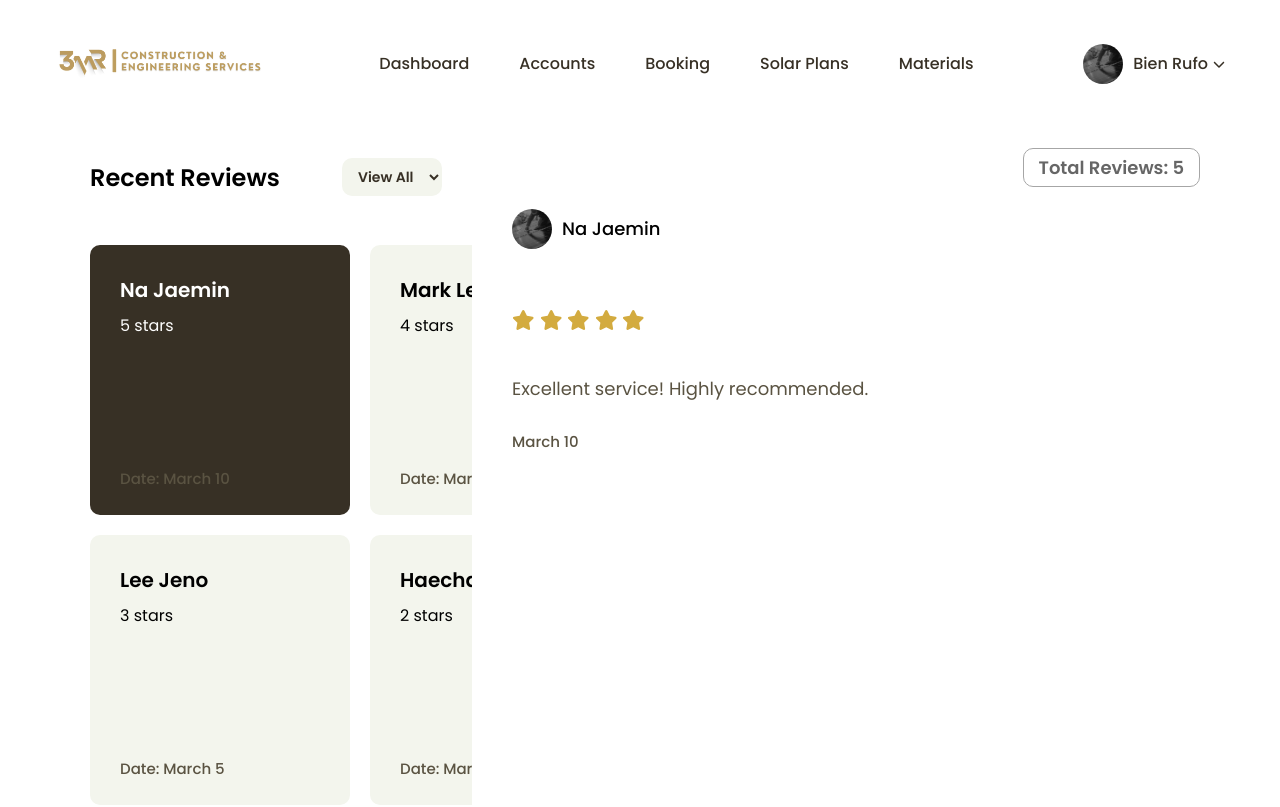
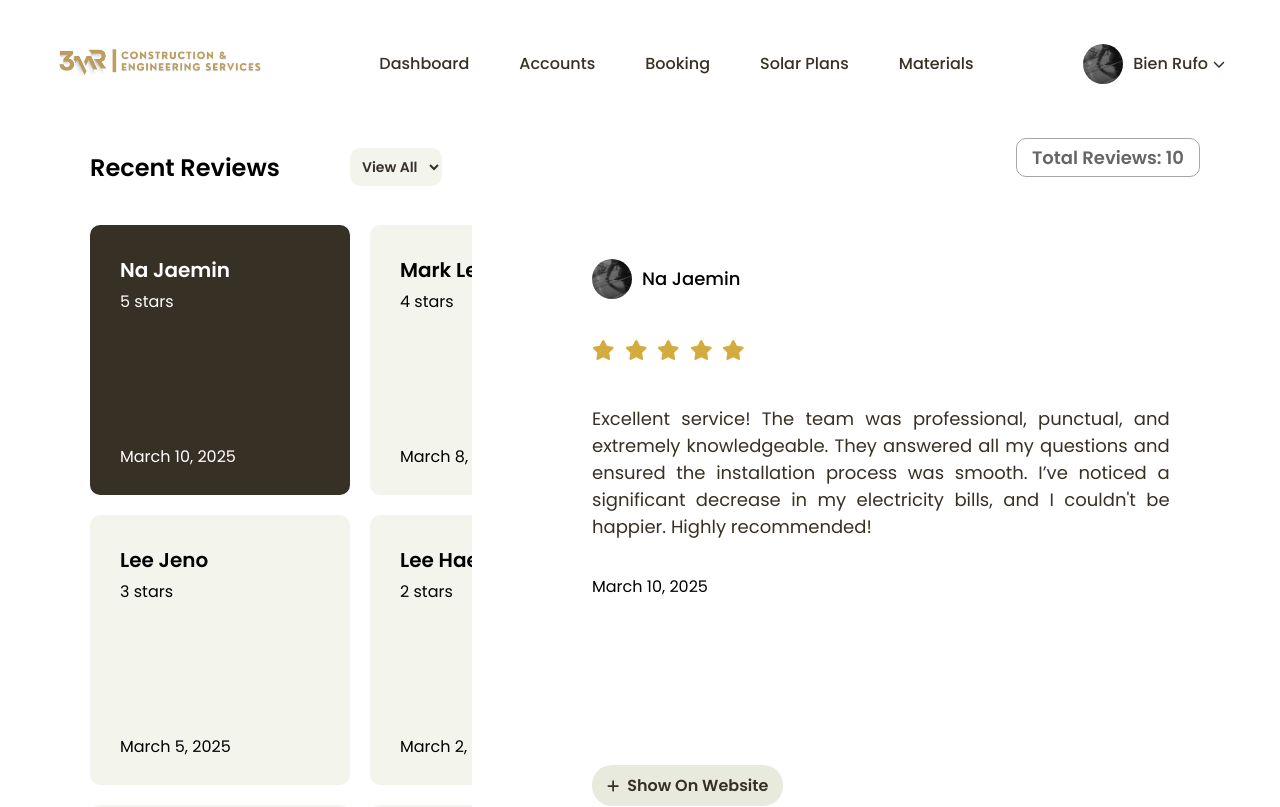
Before and after one commit to marianadine/solarsphereweb, a React (Create React App) app: page /review in a window 1280 px wide. Shown: the top 807 px of the page. Built offline with nearby package versions, Linux system fonts and the light colour scheme.

Commit message:
schedule pop up & review page update

```diff
--- a/src/admin_components/Reviews.js
+++ b/src/admin_components/Reviews.js
@@ -5,20 +5,91 @@ import { faStar, faPlus } from "@fortawesome/free-solid-svg-icons";
 import { FontAwesomeIcon } from "@fortawesome/react-fontawesome";
 
 const fixedReviews = [
-    { id: 1, name: "Na Jaemin", stars: 5, date: "March 10", reviewText: "Excellent service! Highly recommended." },
-    { id: 2, name: "Mark Lee", stars: 4, date: "March 8", reviewText: "Very good but could be better in some areas." },
-    { id: 3, name: "Lee Jeno", stars: 3, date: "March 5", reviewText: "Average experience, nothing special." },
-    { id: 4, name: "Haechan", stars: 2, date: "March 2", reviewText: "Not satisfied. Needs improvement." },
-    { id: 5, name: "Jisung Park", stars: 1, date: "March 1", reviewText: "Very bad experience. Do not recommend." },
+    {
+        id: 1,
+        name: "Na Jaemin",
+        stars: 5,
+        date: "March 10, 2025",
+        reviewText: "Excellent service! The team was professional, punctual, and extremely knowledgeable. They answered all my questions and ensured the installation process was smooth. I’ve noticed a significant decrease in my electricity bills, and I couldn't be happier. Highly recommended!"
+    },
+    {
+        id: 2,
+        name: "Mark Lee",
+        stars: 4,
+        date: "March 8, 2025",
+        reviewText: "Very good service overall, but there’s still room for improvement. The installation was done well, and the solar panels are performing efficiently. However, customer support took a bit longer than expected to respond to my inquiries. Still, I appreciate their effort and dedication."
+    },
+    {
+        id: 3,
+        name: "Lee Jeno",
+        stars: 3,
+        date: "March 5, 2025",
+        reviewText: "An average experience. The team was friendly, but there were some delays in the installation schedule. The panels are working fine, but I was expecting a bit more in terms of after-sales support and guidance on maintenance. It's okay, but not outstanding."
+    },
+    {
+        id: 4,
+        name: "Lee Haechan",
+        stars: 2,
+        date: "March 2, 2025",
+        reviewText: "Not satisfied with the service. The installation took longer than promised, and there was a lack of clear communication. While the system works, I faced some initial issues that should have been avoided with better planning and coordination."
+    },
+    {
+        id: 5,
+        name: "Jisung Park",
+        stars: 1,
+        date: "March 1, 2025",
+        reviewText: "Very bad experience. The customer service was unresponsive, and the installation team seemed disorganized. I encountered multiple issues with the setup, and getting them resolved was a hassle. I would not recommend this service based on my experience."
+    },
+    {
+        id: 6,
+        name: "Kim Doyoung",
+        stars: 5,
+        date: "February 28, 2025",
+        reviewText: "Outstanding work! The team provided a detailed consultation, ensuring I understood the benefits of solar energy. The installation was seamless, and the panels have been delivering great results. A fantastic investment!"
+    },
+    {
+        id: 7,
+        name: "Jungwoo Kim",
+        stars: 4,
+        date: "February 25, 2025",
+        reviewText: "Happy with my solar setup! The team was efficient, and the pricing was reasonable. My only issue was a minor delay in scheduling, but apart from that, everything went smoothly. Would definitely recommend them!"
+    },
+    {
+        id: 8,
+        name: "Johnny Suh",
+        stars: 3,
+        date: "February 20, 2025",
+        reviewText: "The installation was okay, but the initial consultation could have been more informative. I had to do a lot of my own research. The system works fine, but the process felt a bit rushed. Decent, but not exceptional."
+    },
+    {
+        id: 9,
+        name: "Lee Taeyong",
+        stars: 2,
+        date: "February 15, 2025",
+        reviewText: "I had high expectations, but unfortunately, the service did not meet them. The team was late, and there was a lack of proper communication. While the system functions, the overall experience left much to be desired."
+    },
+    {
+        id: 10,
+        name: "Yuta Nakamoto",
+        stars: 1,
+        date: "February 10, 2025",
+        reviewText: "Extremely disappointed. The installation was not done properly, and I had to call them multiple times to fix issues. Customer support was slow to respond, and the experience was frustrating. Would not recommend."
+    }
 ];
 
 const Reviews = () => {
     const [selectedReview, setSelectedReview] = useState(fixedReviews[0]);
     const [filterStars, setFilterStars] = useState("All");
 
-    const filteredReviews = filterStars === "All"
-        ? fixedReviews
-        : fixedReviews.filter(review => review.stars === parseInt(filterStars));
+    const sortedReviews = [...fixedReviews].sort((a, b) => new Date(b.date) - new Date(a.date));
+
+    const filteredReviews =
+        filterStars === "All"
+            ? sortedReviews
+            : filterStars === "Latest"
+                ? sortedReviews
+                : sortedReviews.filter((review) => review.stars === parseInt(filterStars));
+
 
     return (
         <div className="reviews-container">
@@ -28,6 +99,7 @@ const Reviews = () => {
                     <h2>Recent Reviews</h2>
                     <select className="review-filter" onChange={(e) => setFilterStars(e.target.value)}>
                         <option value="All">View All</option>
+                        <option value="Latest">By Date</option>
                         <option value="5">5 stars</option>
                         <option value="4">4 stars</option>
                         <option value="3">3 stars</option>
@@ -46,7 +118,7 @@ const Reviews = () => {
                             >
                                 <p className="reviewname">{review.name}</p>
                                 <p>{review.stars} stars</p>
-                                <p className="reviewdate">Date: {review.date}</p>
+                                <p>{review.date}</p>
                             </div>
                         ))}
                     </div>
@@ -67,7 +139,7 @@ const Reviews = () => {
                         <FontAwesomeIcon
                             key={i}
                             icon={faStar}
-                            className={i < selectedReview.stars ? "staricon filled" : "staricon empty"}
+                            className={`staricon ${i < selectedReview.stars ? "filled" : "empty"}`}
                         />
                     ))}
                 </div>
@@ -79,7 +151,7 @@ const Reviews = () => {
                     <button className="addonwebsite">
                         <FontAwesomeIcon icon={faPlus} className="plus-icon" /> Show On Website
                     </button>
-                    <p>Lorem ipsum dolor sit amet, consectetur adipiscing elit, sed do eiusmod tempor.</p>
+                    <p>Easily manage customer reviews by reviewing, filtering, and selecting which testimonials to display on the website.</p>
                 </div>
             </section>
         </div>
--- a/src/admin_components/admincompo_css/dashboardstyle.css
+++ b/src/admin_components/admincompo_css/dashboardstyle.css
@@ -150,10 +150,12 @@
 .highlight {
     font-size: 14px;
     font-weight: 500;
+    margin-top: -25px;
 }
 
 .day {
-    font-size: 14px;
+    font-size: 16px;
+    font-weight: 600;
     color: #5a5342;
     margin-top: auto;
 }
@@ -329,3 +331,74 @@
 .dashboard-content > div:nth-child(3) {
     animation-delay: 0.6s;
 }
+
+.modal-overlay {
+  position: fixed;
+  top: 0;
+  left: 0;
+  width: 100%;
+  height: 100%;
+  background: rgba(0, 0, 0, 0.4);
+  display: flex;
+  justify-content: center;
+  align-items: center;
+}
+
+.modal {
+  background: white;
+  padding: 20px 30px;
+  border-radius: 10px;
+  width: 350px;
+  text-align: left;
+  font-family: 'Arial', sans-serif;
+  box-shadow: 0px 4px 10px rgba(0, 0, 0, 0.1);
+}
+
+.modal .purpose {
+  font-size: 20px;
+  font-weight: 700;
+  color: #373025;
+  margin-top: -15px;
+  margin-bottom: 20px;
+}
+
+.modal .email,
+.modal .date-time,
+.modal .contact,
+.modal .full-name {
+  font-size: 18px;
+  color: #373025;
+  font-weight: bold;
+  margin-top: -10px;
+  margin-bottom: 30px;
+}
+
+.modal hr {
+  border: none;
+  border-top: 1px solid #ddd;
+  margin-top: -10px;
+}
+
+.modal .full-name {
+  font-size: 18px;
+  font-weight: bold;
+  color: #373025;
+}
+
+.close-btn {
+  background: #D3AB3F;
+  color: white;
+  border: none;
+  padding: 10px;
+  border-radius: 5px;
+  cursor: pointer;
+  margin-top: -15px;
+  margin-bottom: 10px;
+  width: 100%;
+  font-size: 14px;
+  font-weight: bold;
+}
+
+.close-btn:hover {
+  background: #a78731;
+}
--- a/src/admin_components/admincompo_css/reviewstyle.css
+++ b/src/admin_components/admincompo_css/reviewstyle.css
@@ -1,9 +1,11 @@
 .reviews-container {
     display: flex;
-    gap: 40px;
+    gap: 120px;
     padding: 0px 80px;
-    margin-top: 130px;
+    margin-top: 120px;
     margin-bottom: 50px;
+    box-sizing: border-box;
+    overflow: hidden;
     opacity: 0;
     transform: translateY(20px);
     animation: fadeIn 0.5s ease-out forwards;
@@ -68,7 +70,7 @@
 .review-filter {
     background: #F3F5ED;
     border: none;
-    padding: 8px 12px;
+    padding: 8px;
     border-radius: 10px;
     font-size: 14px;
     font-weight: 600;
@@ -80,7 +82,7 @@
 }
 
 .review-filter:hover {
-    background: #d6d2c4;
+    background: #fff;
 }
 
 .review-filter:focus {
@@ -92,7 +94,6 @@
     display: grid;
     grid-template-columns: repeat(2, 1fr);
     gap: 20px;
-    margin-top: 10px;
 }
 
 .reviewcard {
@@ -126,22 +127,10 @@
     margin-bottom: -110px;
 }
 
-.reviewdate {
-    margin-top: auto;
-    font-size: 14px;
-    font-weight: 500;
-    color: #5a5342;
-}
-
-.review-card.active .reviewdate {
-    color: white;
-}
-
 .viewreview {
     display: flex;
     flex-direction: column;
     justify-content: flex-start;
-    min-height: 100%;
     flex: 1;
     padding-bottom: 20px;
     opacity: 0;
@@ -177,7 +166,8 @@
     display: flex;
     align-items: center;
     gap: 10px;
-    margin-bottom: 50px;
+    margin-top: 60px;
+    margin-bottom: 30px;
 }
 
 .reviewername {
@@ -200,9 +190,18 @@
 
 .staricon {
     font-size: 20px;
+    margin-right: 5px;
+}
+
+.filled {
     color: #d3ab3f;
-    opacity: 0;
     animation: fadeInStars 0.6s ease-in-out forwards;
+}
+
+.empty {
+    color: lightgray;
+    animation: fadeInStars 0.6s ease-in-out forwards;
+
 }
 
 @keyframes fadeInStars {
@@ -216,13 +215,10 @@
     }
 }
 
-.staricon.empty {
-    opacity: 0.3;
-}
-
 .reviewtext {
+    width: 95%;
     font-size: 18px;
-    color: #5a5342;
+    color: #373025;
     margin-top: 20px;
     text-align: justify;
     opacity: 0;
@@ -240,16 +236,9 @@
     }
 }
 
-.reviewdate {
-    font-size: 15px;
-    color: #5a5342;
-    margin-top: 10px;
-    text-align: justify;
-}
-
 .showonwebsite {
-    margin-top: auto;
-    width: 50%;
+    margin-top: 150px;
+    width: 60%;
 }
 
 .addonwebsite {
```
Also changed, not shown: src/admin_components/Dashboard.js (+47 -26 lines).
